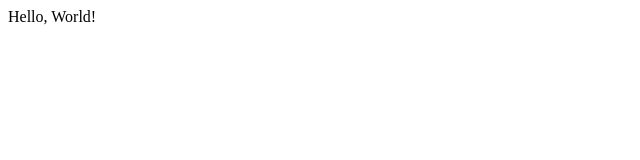
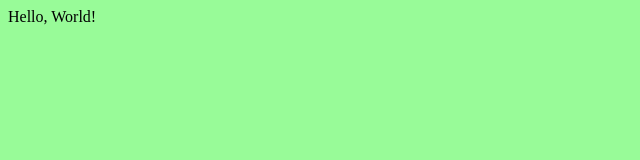
Before and after one commit to roy-santos/todo-list, a plain HTML site: page index.html in a window 1280 px wide. Shown: the whole page, without its empty margins (0-640 px from the left). Drawn offline with Linux system fonts and the light colour scheme.

Commit message:
add stylesheet

```diff
--- a/index.html
+++ b/index.html
@@ -4,6 +4,7 @@
     <meta charset="UTF-8" />
     <meta name="viewport" content="width=device-width, initial-scale=1.0" />
     <meta http-equiv="X-UA-Compatible" content="ie=edge" />
+    <link rel="stylesheet" type="text/css" href="styles.css" />
     <title>Document</title>
   </head>
   <body>
--- /dev/null
+++ b/styles.css
@@ -0,0 +1,3 @@
+body {
+  background-color: palegreen;
+}
```
